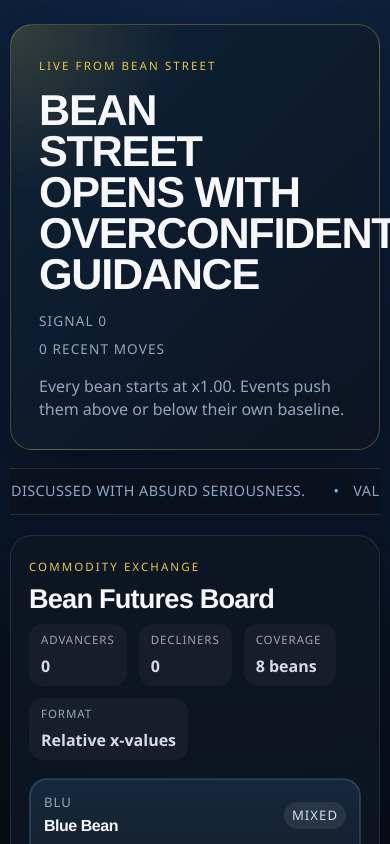
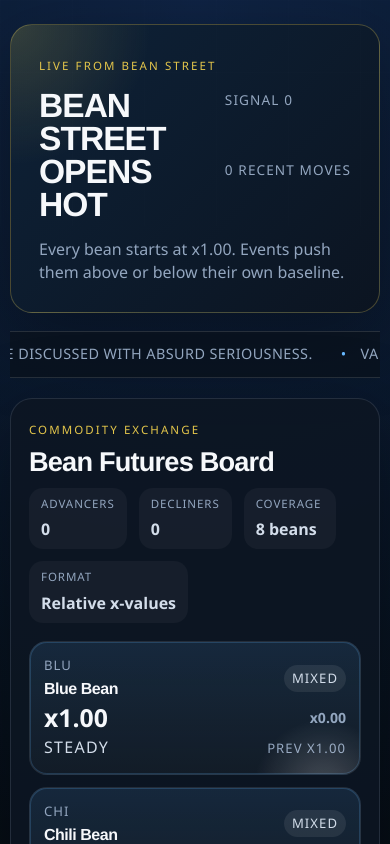
Before and after one commit to elliot-brooks/bean-street, a React (Vite) app: page / in a window 390 px wide. Shown: the top 844 px of the page. Built offline with nearby package versions, Linux system fonts and the light colour scheme.

Commit message:
Formatting

```diff
--- a/src/App.css
+++ b/src/App.css
@@ -34,6 +34,9 @@
   border-radius: 28px;
   padding: 28px;
   box-shadow: var(--shadow-panel);
+  min-height: 290px;
+  display: grid;
+  grid-template-rows: auto minmax(92px, 1fr) auto;
 }
 
 .breaking-news__kicker,
@@ -49,16 +52,26 @@
 }
 
 .breaking-news__headline-row {
-  display: flex;
+  display: grid;
+  grid-template-columns: minmax(0, 1fr) auto;
   gap: 16px;
-  justify-content: space-between;
-  align-items: flex-end;
+  align-items: start;
   margin-top: 14px;
+  min-height: 92px;
 }
 
 .breaking-news__headline {
-  max-width: 12ch;
+  max-width: 18ch;
+  width: 100%;
   margin: 0;
+  font-size: clamp(2.1rem, 3.5vw, 3.6rem);
+  line-height: 0.98;
+  max-height: calc(0.98em * 2);
+  overflow: hidden;
+  text-wrap: balance;
+  display: -webkit-box;
+  -webkit-box-orient: vertical;
+  -webkit-line-clamp: 2;
 }
 
 .breaking-news__meta {
@@ -375,6 +388,11 @@ select:hover {
     border-radius: 22px;
   }
 
+  .breaking-news {
+    min-height: 0;
+    display: block;
+  }
+
   .breaking-news__headline-row,
   .market-board__intro,
   .host-panel__footer,
@@ -391,4 +409,10 @@ select:hover {
   .breaking-news__meta {
     justify-items: start;
   }
+
+  .breaking-news__headline {
+    max-height: none;
+    display: block;
+    -webkit-line-clamp: unset;
+  }
 }
--- a/src/features/events/eventDeck.ts
+++ b/src/features/events/eventDeck.ts
@@ -1,33 +1,35 @@
 import { beanCatalog, beanIds } from '../../data/beans'
 import type { BeanId, RandomMarketEvent, SelloffEvent, TradeEvent } from '../../types/market'
+
+const shortName = (name: string): string => name.replace(/ bean/gi, '')
 
 const randomTemplates = [
   {
     label: 'Export Boom',
     impact: 0.28,
     duration: 1,
-    makeHeadline: (name: string) => `${name.toUpperCase()} EXPORT BOOM STUNS TRADERS`,
+    makeHeadline: (name: string) => `${shortName(name).toUpperCase()} EXPORT BOOM`,
     makeTicker: (ticker: string) => `${ticker} jumps on sudden overseas demand`,
   },
   {
     label: 'Bean Blight',
     impact: -0.26,
     duration: 1,
-    makeHeadline: (name: string) => `FEARS OF ${name.toUpperCase()} BLIGHT SHAKE THE FLOOR`,
+    makeHeadline: (name: string) => `${shortName(name).toUpperCase()} BLIGHT SCARE`,
     makeTicker: (ticker: string) => `${ticker} hit by crop anxiety and doom chatter`,
   },
   {
     label: 'Festival Demand',
     impact: 0.18,
     duration: 1,
-    makeHeadline: (name: string) => `${name.toUpperCase()} FESTIVAL BUYING SPREE IGNITES`,
+    makeHeadline: (name: string) => `${shortName(name).toUpperCase()} FESTIVAL SURGE`,
     makeTicker: (ticker: string) => `Street desks call ${ticker} the party bean of the week`,
   },
   {
     label: 'Commodity Bubble',
     impact: 0.12,
     duration: 1,
-    makeHeadline: () => 'BEAN STREET WHISPERS OF ANOTHER COMMODITY BUBBLE',
+    makeHeadline: () => 'BEAN BUBBLE FEARS RISE',
     makeTicker: () => 'Analysts urge calm while everyone ignores them',
     marketWide: true,
   },
@@ -35,7 +37,7 @@ const randomTemplates = [
     label: 'Market Panic',
     impact: -0.12,
     duration: 1,
-    makeHeadline: () => 'BROAD MARKET PANIC SENDS BEAN DESK INTO MELTDOWN',
+    makeHeadline: () => 'MARKET PANIC HITS BEAN STREET',
     makeTicker: () => 'Every bean suddenly looks overvalued to somebody',
     marketWide: true,
   },
@@ -92,7 +94,7 @@ export const createSelloffEvent = (beanId: BeanId): SelloffEvent => {
     impact: -0.18,
     duration: 1,
     target: beanId,
-    headline: `${bean.name.toUpperCase()} HIT BY AGGRESSIVE PROFIT TAKING`,
+    headline: `${shortName(bean.name).toUpperCase()} HIT BY SELLING`,
     ticker: `Heavy selling pressure lands on ${bean.ticker}`,
   }
 }
@@ -112,7 +114,7 @@ export const createTradeEvent = (first: BeanId, second: BeanId): TradeEvent => {
     impact: 0.12,
     duration: 1,
     targets: [first, second],
-    headline: `${firstBean.name.toUpperCase()} AND ${secondBean.name.toUpperCase()} SPIKE ON TRADE CHATTER`,
+    headline: `${shortName(firstBean.name).toUpperCase()} + ${shortName(secondBean.name).toUpperCase()} SPIKE`,
     ticker: `${firstBean.ticker}/${secondBean.ticker} cross-trade lights up the floor`,
   }
 }
--- a/src/features/market/marketState.ts
+++ b/src/features/market/marketState.ts
@@ -8,7 +8,7 @@ export const createInitialMarketState = (): MarketState => ({
   tick: 1,
   beans: createInitialBeansState(),
   activeEvents: [],
-  latestHeadline: 'BEAN STREET OPENS WITH OVERCONFIDENT GUIDANCE',
+  latestHeadline: 'BEAN STREET OPENS HOT',
   tickerItems: createOpeningTicker(),
 })
 
@@ -20,7 +20,7 @@ export const createRandomizedMarketState = (): MarketState => {
     tick: Math.floor(Math.random() * 8) + 4,
     beans,
     activeEvents: [],
-    latestHeadline: 'OPENING BELL CANCELLED AS HOST CUTS STRAIGHT TO CHAOS',
+    latestHeadline: 'MARKET OPENS IN FULL CHAOS',
     tickerItems: summary.tickerItems,
   }
 }
--- a/src/features/news/headlineGenerator.ts
+++ b/src/features/news/headlineGenerator.ts
@@ -4,6 +4,7 @@ import type { BeanMarketState, MarketEvent, MarketRoundSummary } from '../../typ
 
 const byDeltaDesc = (left: BeanMarketState, right: BeanMarketState) => right.delta - left.delta
 const formatMultiple = (value: number) => `x${value.toFixed(2)}`
+const shortName = (name: string): string => name.replace(/ bean/gi, '')
 
 export const createOpeningTicker = (): string[] => [
   'Welcome to Bean Street, where beans are discussed with absurd seriousness.',
@@ -40,7 +41,7 @@ export const buildRoundSummary = (
 
   if (!winner || !loser) {
     return {
-      headline: 'THE MARKET STALLS WHILE COMMENTATORS PANIC ANYWAY',
+      headline: 'MARKET FLAT, COMMENTATORS LOUD',
       tickerItems: createOpeningTicker(),
     }
   }
@@ -49,7 +50,7 @@ export const buildRoundSummary = (
   const loserBean = beanById[loser.beanId]
 
   return {
-    headline: `${winnerBean.name.toUpperCase()} LEADS WHILE ${loserBean.name.toUpperCase()} FACES TOUGH QUESTIONS`,
+    headline: `${shortName(winnerBean.name).toUpperCase()} LEADS, ${shortName(loserBean.name).toUpperCase()} WOBBLES`,
     tickerItems: [
       `${winnerBean.ticker} now ${formatMultiple(winner.value)} after a ${formatMultiple(winner.delta)} move`,
       `${loserBean.ticker} retreats to ${formatMultiple(loser.value)} as confidence evaporates`,
```
